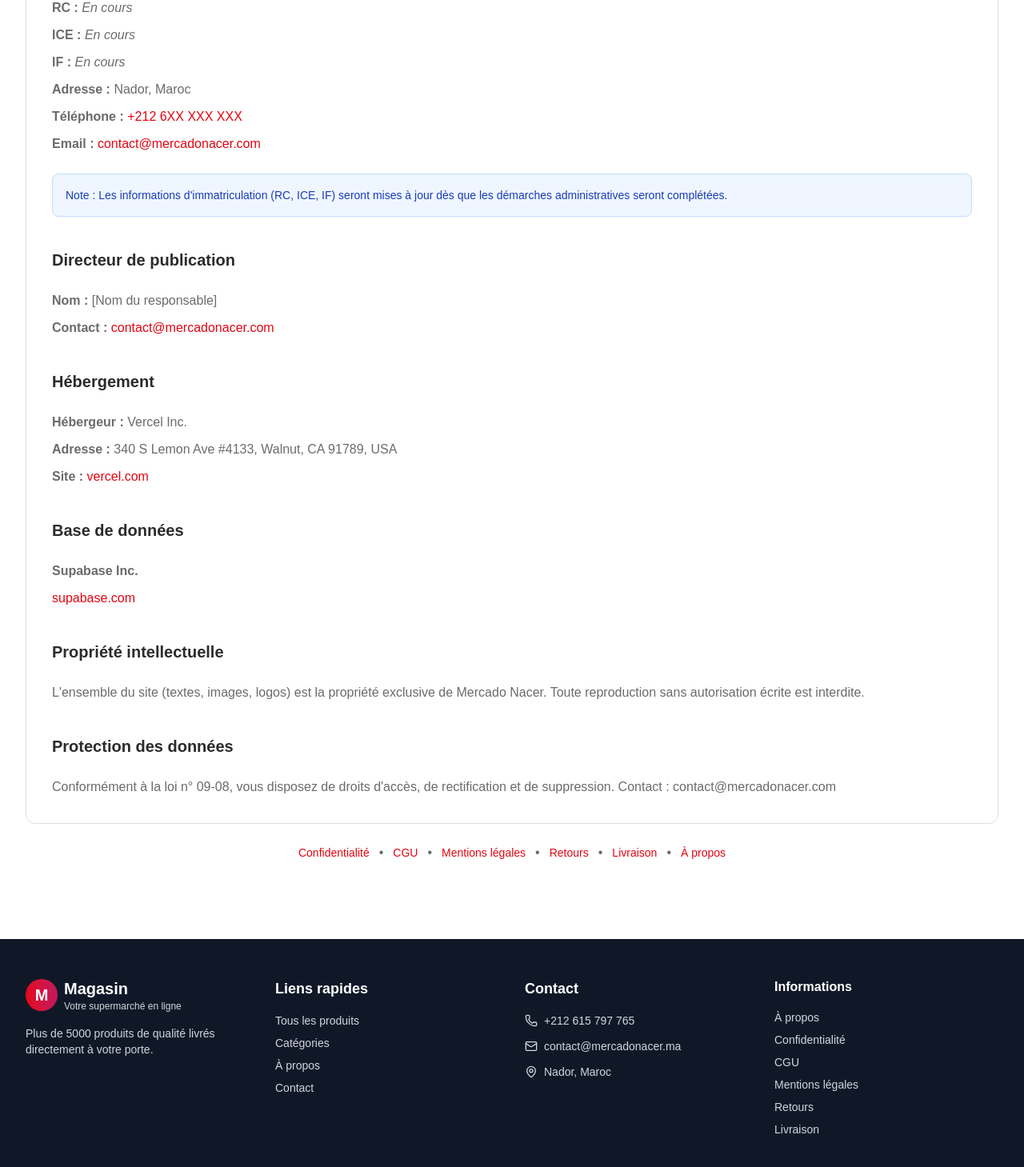
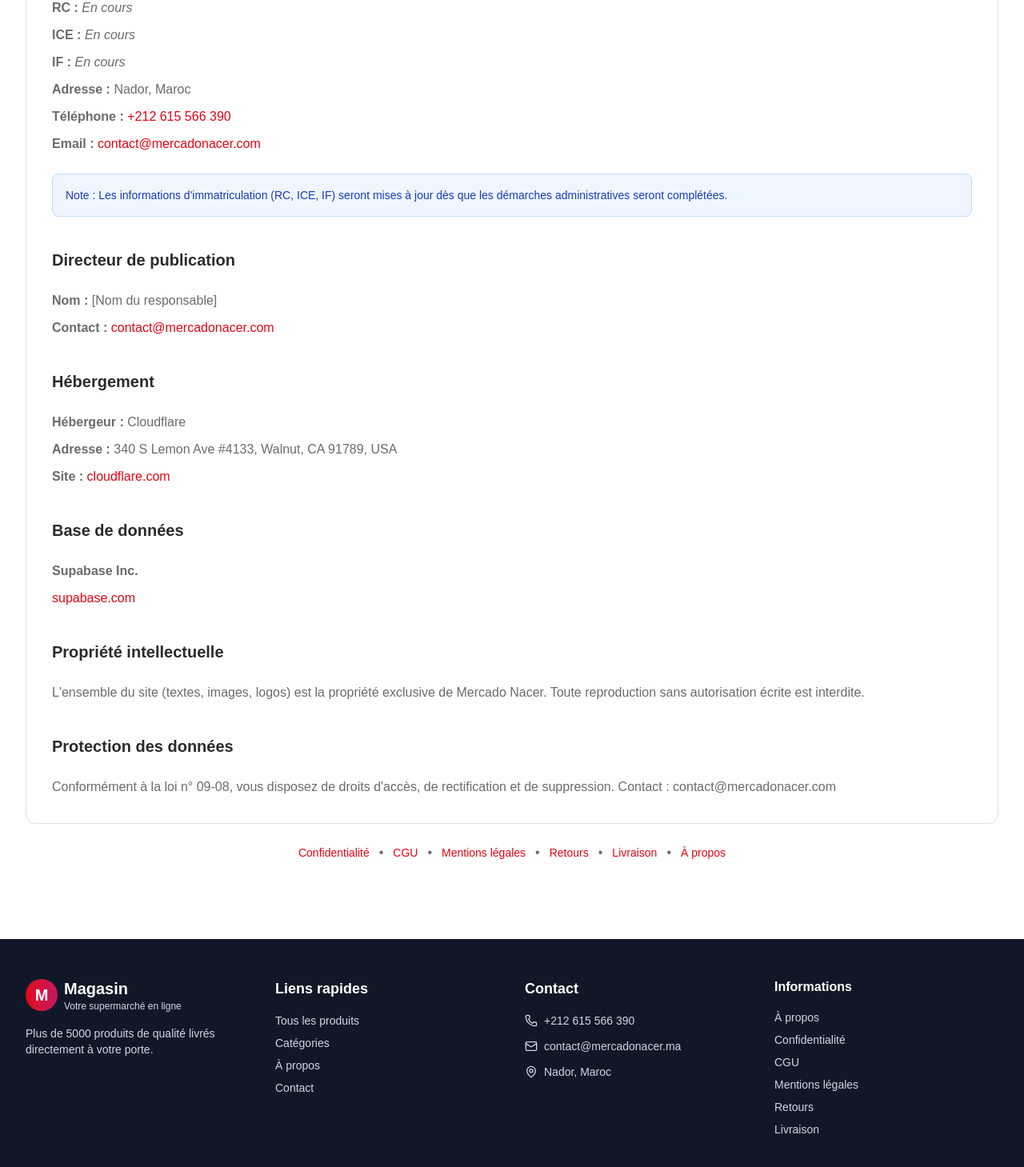
Before and after one commit to AbdouCourni/mercadonacer, a Next.js app: page /legal in a window 1280 px wide. Shown: the part 380-1839 px from the top of the page at 80% size. Built offline with nearby package versions, Linux system fonts and the light colour scheme; no server answers; the database is empty.

Commit message:
change whatsapp number

```diff
--- a/app/(shop)/about/about-content.tsx
+++ b/app/(shop)/about/about-content.tsx
@@ -121,8 +121,8 @@
             <Phone size={20} className="text-primary flex-shrink-0 mt-1" />
             <div>
               <p className="font-medium text-text-primary">{ar ? 'الهاتف' : 'Téléphone'}</p>
-              <a href="tel:+212615797765" className="text-sm text-primary hover:underline">
-                +212 615 797 765
+              <a href="tel:+212615566390" className="text-sm text-primary hover:underline">
+                +212 615 566 390
               </a>
             </div>
           </div>
@@ -148,7 +148,7 @@
               : 'Notre boutique en ligne est en préparation. Contactez-nous directement.'}
           </p>
           <a
-            href={`https://wa.me/212615797765`}
+            href={`https://wa.me/212615566390`}
             target="_blank"
             rel="noopener noreferrer"
           >
--- a/app/(shop)/contact/page.tsx
+++ b/app/(shop)/contact/page.tsx
@@ -38,7 +38,7 @@
               <Phone size={24} className="text-primary" />
             </div>
             <h3 className="font-semibold text-text-primary">Téléphone</h3>
-            <p className="text-sm text-text-secondary">+212 615 797 765</p>
+            <p className="text-sm text-text-secondary">+212 615 566 390</p>
             <p className="text-xs text-text-secondary">Lun-Ven 9h-18h</p>
           </div>
 
--- a/app/(shop)/delivery/delivery-content.tsx
+++ b/app/(shop)/delivery/delivery-content.tsx
@@ -183,7 +183,7 @@
           {ar ? 'الاتصال' : 'Contact'}
         </h2>
         <ul className="space-y-1">
-          <li>📱 <a href="https://wa.me/212615797765" className="text-primary hover:underline">+212 6XX XXX XXX</a></li>
+          <li>📱 <a href="https://wa.me/212615566390" className="text-primary hover:underline">+212 615 566390</a></li>
           <li>📧 <a href="mailto:contact@mercadonacer.com" className="text-primary hover:underline">contact@mercadonacer.com</a></li>
         </ul>
       </div>
--- a/app/(shop)/legal/legal-content.tsx
+++ b/app/(shop)/legal/legal-content.tsx
@@ -29,7 +29,7 @@
           <li><strong>{ar ? 'المعرف الجبائي:' : 'ICE :'}</strong> <span className="text-text-secondary italic">{ar ? 'قيد التسجيل' : 'En cours'}</span></li>
           <li><strong>{ar ? 'الرقم الجبائي:' : 'IF :'}</strong> <span className="text-text-secondary italic">{ar ? 'قيد التسجيل' : 'En cours'}</span></li>
           <li><strong>{ar ? 'العنوان:' : 'Adresse :'}</strong> {ar ? 'الناظور، المغرب' : 'Nador, Maroc'}</li>
-          <li><strong>{ar ? 'الهاتف:' : 'Téléphone :'}</strong> <a href="tel:+212615797765" className="text-primary hover:underline">+212 6XX XXX XXX</a></li>
+          <li><strong>{ar ? 'الهاتف:' : 'Téléphone :'}</strong> <a href="tel:+212615566390" className="text-primary hover:underline">+212 615 566 390</a></li>
           <li><strong>{ar ? 'البريد الإلكتروني:' : 'Email :'}</strong> <a href="mailto:contact@mercadonacer.com" className="text-primary hover:underline">contact@mercadonacer.com</a></li>
         </ul>
 
@@ -53,9 +53,9 @@
           {ar ? 'الاستضافة' : 'Hébergement'}
         </h2>
         <ul className="space-y-2">
-          <li><strong>{ar ? 'المستضيف:' : 'Hébergeur :'}</strong> Vercel Inc.</li>
+          <li><strong>{ar ? 'المستضيف:' : 'Hébergeur :'}</strong> Cloudflare</li>
           <li><strong>{ar ? 'العنوان:' : 'Adresse :'}</strong> 340 S Lemon Ave #4133, Walnut, CA 91789, USA</li>
-          <li><strong>{ar ? 'الموقع:' : 'Site :'}</strong> <a href="https://vercel.com" target="_blank" className="text-primary hover:underline">vercel.com</a></li>
+          <li><strong>{ar ? 'الموقع:' : 'Site :'}</strong> <a href="https://cloudflare.com" target="_blank" className="text-primary hover:underline">cloudflare.com</a></li>
         </ul>
 
         <h2 className="text-xl font-bold text-text-primary pt-4">
--- a/app/(shop)/privacy/privacy-Content.tsx
+++ b/app/(shop)/privacy/privacy-Content.tsx
@@ -164,7 +164,7 @@
         </h2>
         <ul className="space-y-1">
           <li>📧 Email: <a href="mailto:contact@mercadonacer.com" className="text-primary hover:underline">contact@mercadonacer.com</a></li>
-          <li>📱 WhatsApp: <a href="https://wa.me/212615797765" className="text-primary hover:underline">+212 6XX XXX XXX</a></li>
+          <li>📱 WhatsApp: <a href="https://wa.me/212615566390" className="text-primary hover:underline">+212 615 566 390</a></li>
           <li>📍 {ar ? 'الناظور، المغرب' : 'Nador, Maroc'}</li>
         </ul>
       </div>
--- a/components/WhatsAppLink.tsx
+++ b/components/WhatsAppLink.tsx
@@ -16,7 +16,7 @@
 export function WhatsAppLink({ phone, order, label, className }: WhatsAppLinkProps) {
   if (!phone) return null
 
-  const baseUrl = process.env.NEXT_PUBLIC_APP_URL || 'http://localhost:3000'
+  const baseUrl = process.env.NEXT_PUBLIC_APP_URL || 'https://nacermarket.com'
   const sharedLink = `${baseUrl}/order/${order.id}`
 
   const message = `🛒 *Commande #${order.order_number}*
--- a/components/layout/footer.tsx
+++ b/components/layout/footer.tsx
@@ -39,7 +39,7 @@
             <ul className="space-y-3 text-sm text-gray-300">
               <li className="flex items-center gap-2">
                 <Phone size={16} />
-                +212 615 797 765
+                +212 615 566 390
               </li>
               <li className="flex items-center gap-2">
                 <Mail size={16} />
--- a/lib/site-mode.ts
+++ b/lib/site-mode.ts
@@ -21,7 +21,7 @@
  * WhatsApp contact phone for showcase mode
  * ⚠️ CHANGE THIS to your actual business number
  */
-export const VITRINE_WHATSAPP = '+212615797765'
+export const VITRINE_WHATSAPP = '+212615566390'
 
 /**
  * Base URL for the site (used to build product links in WhatsApp)
```
